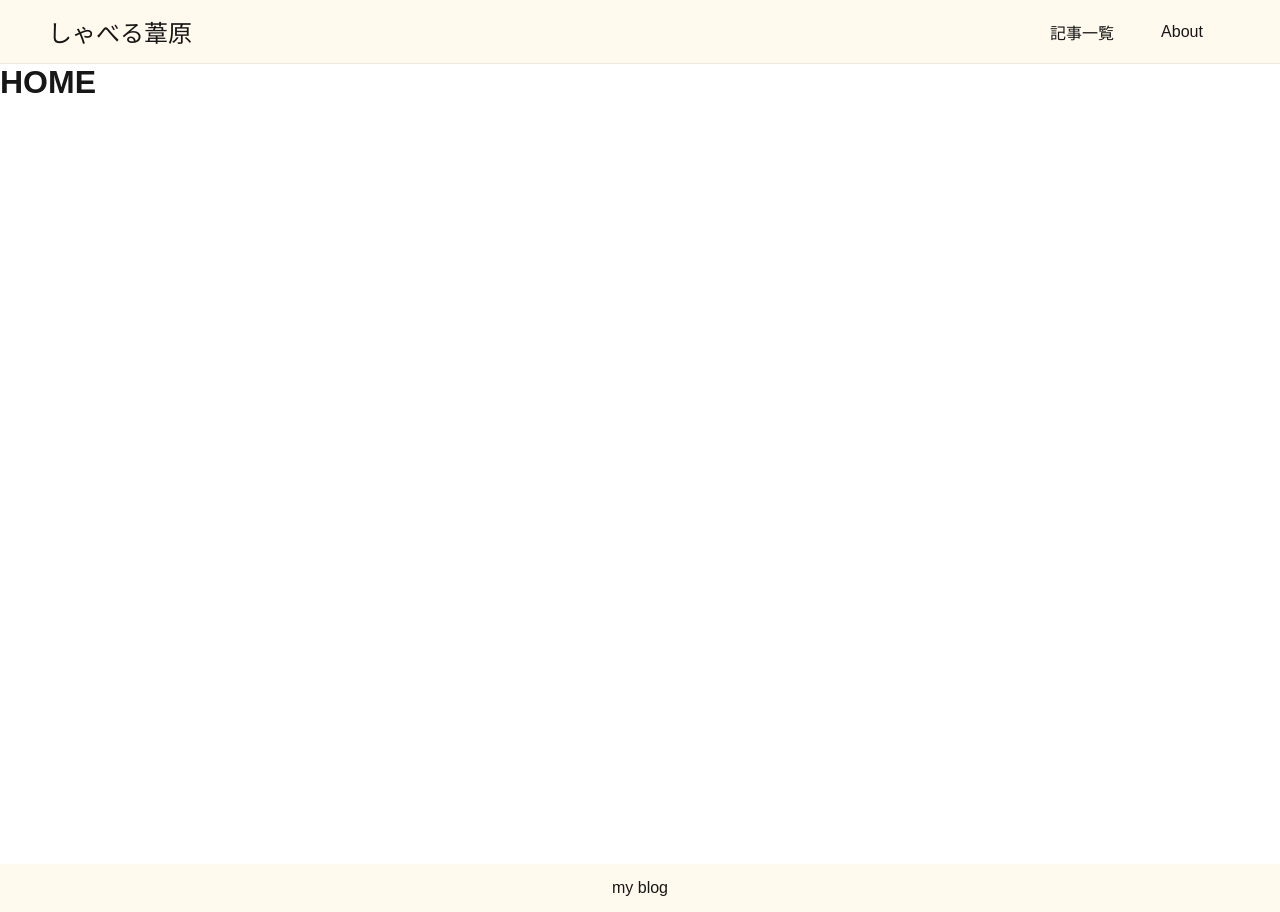
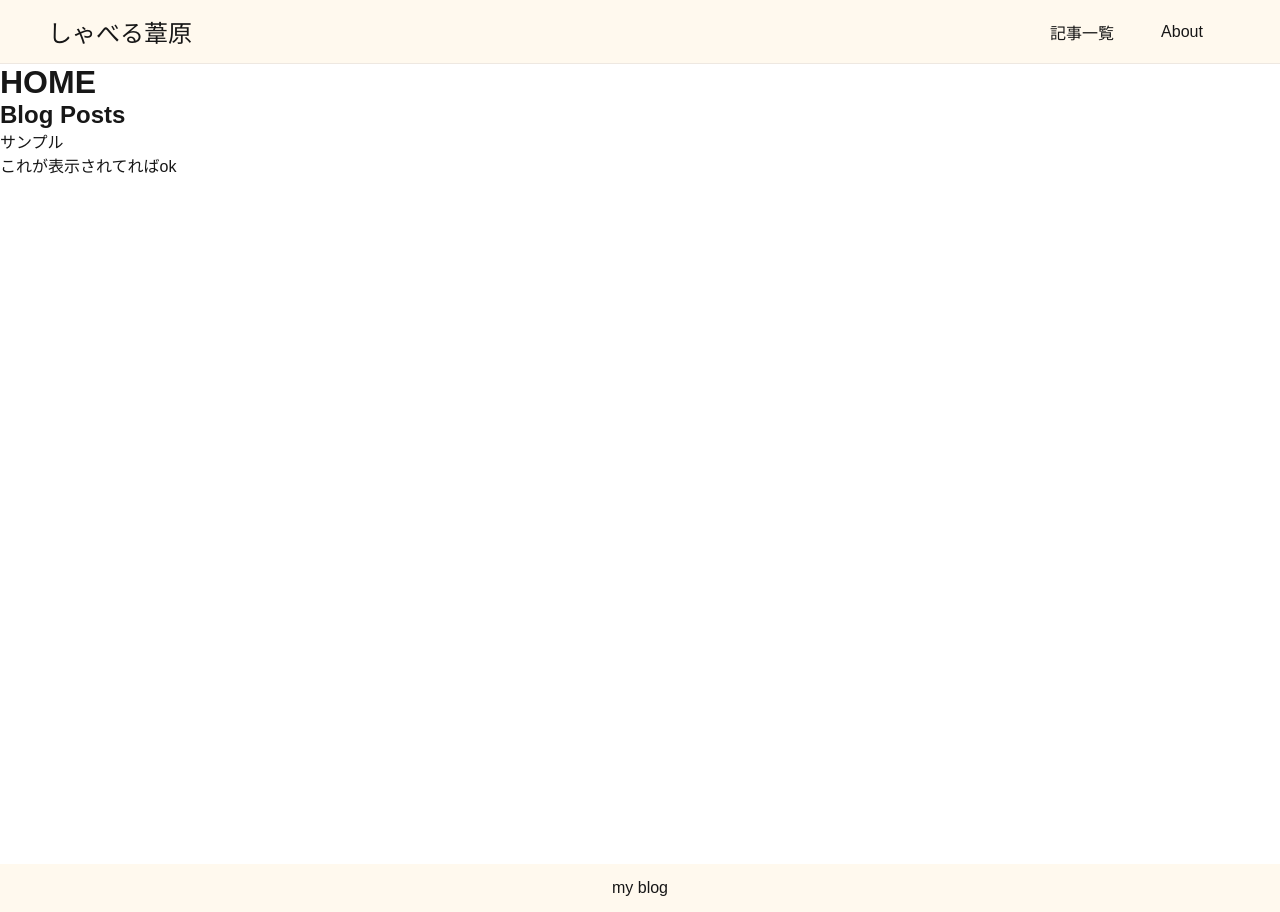
Before and after one commit to nakamuraitsuki/Next-blog-project, a Next.js app: page / in a window 1280 px wide. Built offline with nearby package versions, Linux system fonts and the light colour scheme.

Commit message:
mdファイルの場所とメタデータを取得する関数定義

```diff
--- /dev/null
+++ b/posts/example.md
@@ -0,0 +1,11 @@
+---
+title: 'サンプル'
+data: '2024-12-13'
+description: 'これが表示されてればok'
+---
+
+表示されてるだろうか
+
+## Next.jsの準備
+## プロジェクトの作成
+npx create-next-appコマンドを利用して、Next.jsのプロジェクト作成を行う。
--- a/src/app/page.tsx
+++ b/src/app/page.tsx
@@ -1,11 +1,20 @@
 import styles from "./page.module.css"
 import Layout from "@/components/Layout/Layout"
+import { getAllPosts } from "@/lib/posts";
 
 export default function Home() {
+  const posts = getAllPosts();
   return (
     <Layout>
       <div className={styles.content}>
         <h1>HOME</h1>
+        <h2>Blog Posts</h2>
+        {posts.map((post) => (
+          <div key={post.slug}>
+            <p>{post.frontMatter.title}</p>
+            <p>{post.frontMatter.description}</p>
+          </div>
+        ))}
       </div>
     </Layout>
   );
--- /dev/null
+++ b/src/lib/posts.ts
@@ -0,0 +1,33 @@
+import fs from 'fs'
+import path from 'path'
+import matter from 'gray-matter'
+
+interface FrontMatter {
+  title: string;
+  date: string;
+  description: string;
+}
+
+interface Post {
+  frontMatter: FrontMatter;
+  slug: string;
+}
+
+export const getAllPosts = ():Post[] => {
+  const postDirectory = path.join(process.cwd(), 'posts');
+  const files = fs.readdirSync(postDirectory);
+
+  const posts: Post[] = files.map((fileName) => {
+    const slug = fileName.replace(/\.md$/, '');
+    const filePath = path.join(postDirectory, fileName);
+    const fileContent = fs.readFileSync(filePath, 'utf-8');
+    const { data } = matter(fileContent);
+
+    return {
+      frontMatter: data as FrontMatter,
+      slug,
+    };
+  });
+
+  return posts;
+}
```
Also changed, not shown: package.json (+5 -4 lines), 1 other file (tests, documents, lock files or other folders).
